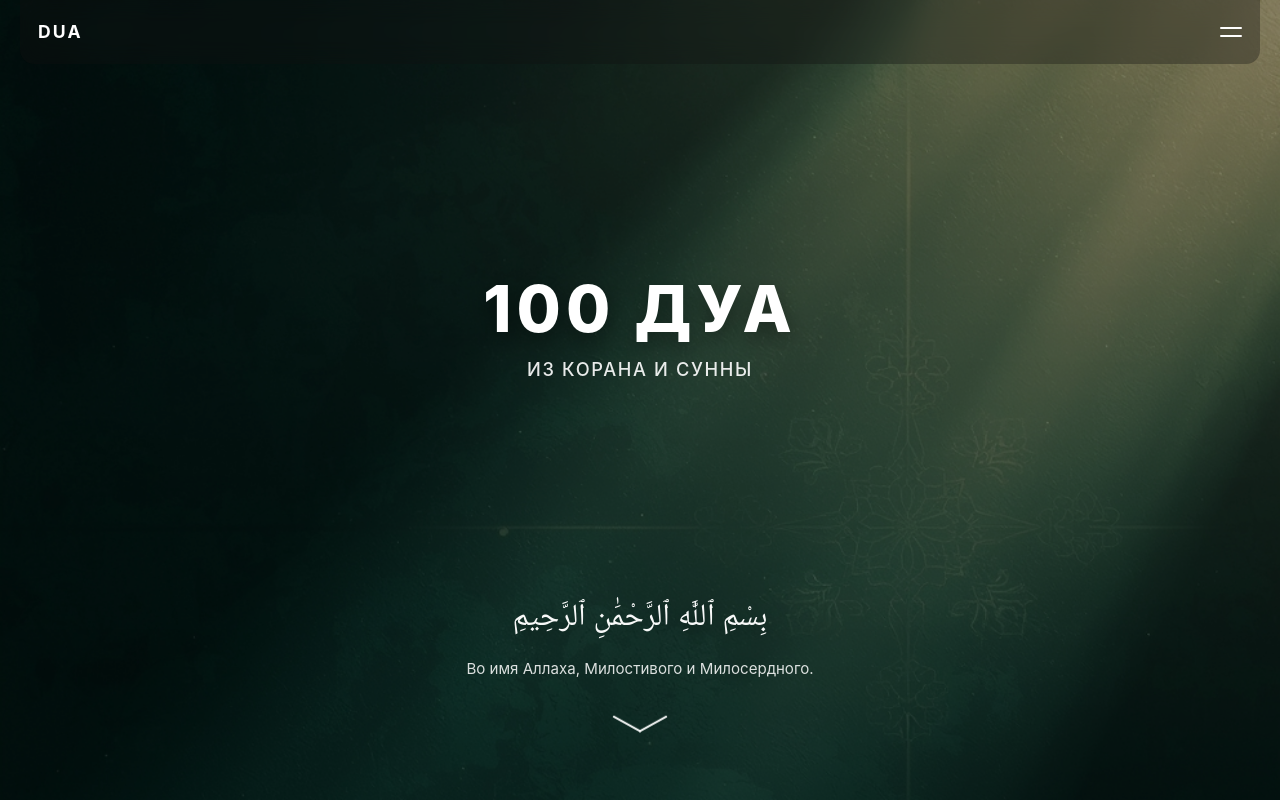
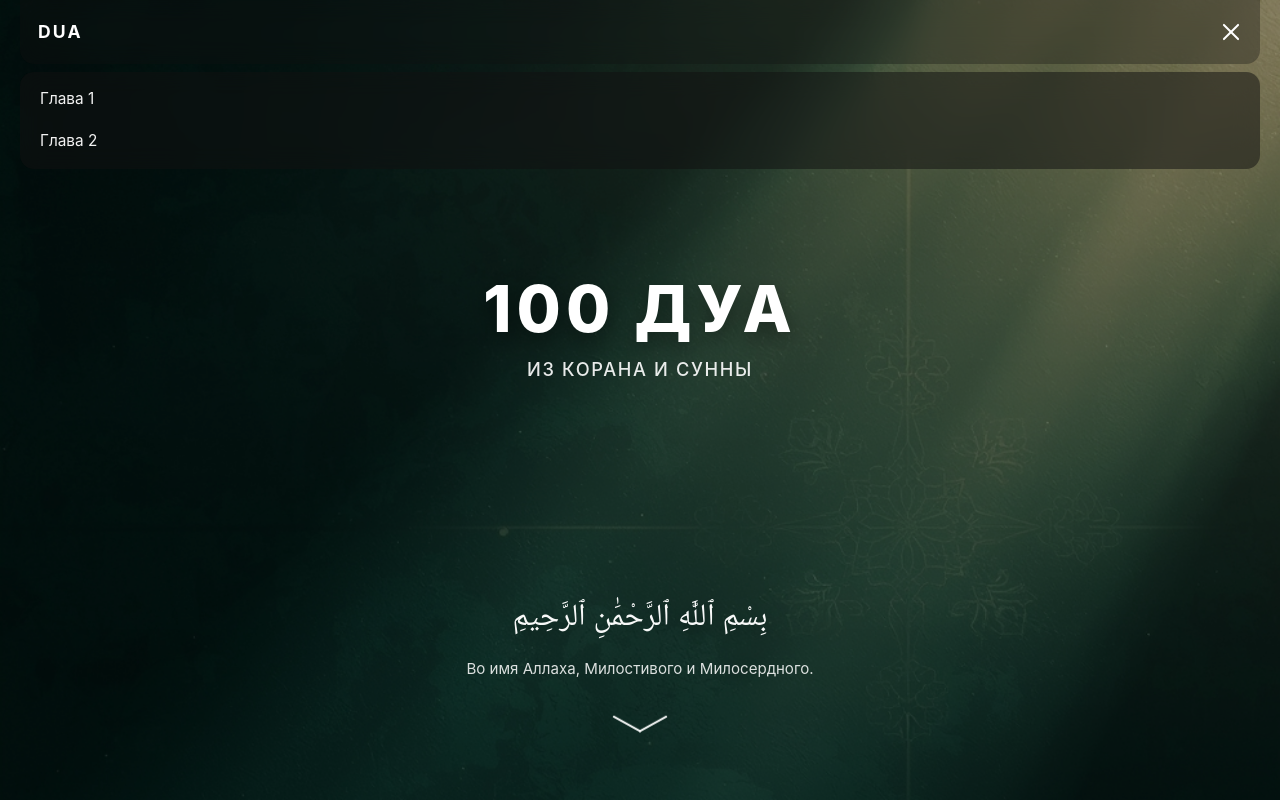
Before and after one commit to ALDYNEC-07/sto-dua, a Next.js app: page / in a window 1280 px wide. Both pictures are taken after a click on the button 1222 px from the left and 32 px from the top of the page. Shown: the top 800 px of the page. Built offline with nearby package versions, Linux system fonts and the light colour scheme.

Commit message:
Сделал бургер-меню рабочим с двумя ссылками на главы.

```diff
--- a/src/components/SiteHeader.module.css
+++ b/src/components/SiteHeader.module.css
@@ -47,6 +47,52 @@
   margin-left: auto;
   border-radius: 2px;
   background: #fff;
+  transition: transform 180ms ease, opacity 180ms ease;
+}
+
+.burgerMenu[aria-expanded="true"] span:first-child {
+  transform: translateY(4px) rotate(45deg);
+}
+
+.burgerMenu[aria-expanded="true"] span:last-child {
+  transform: translateY(-4px) rotate(-45deg);
+}
+
+.siteMenu {
+  margin-top: 8px;
+  padding: 8px;
+  border-radius: 14px;
+  background: rgba(18, 18, 18, 0.52);
+  backdrop-filter: blur(12px);
+  -webkit-backdrop-filter: blur(12px);
+  display: grid;
+  gap: 4px;
+  opacity: 0;
+  transform: translateY(-8px);
+  pointer-events: none;
+  transition: opacity 180ms ease, transform 180ms ease;
+}
+
+.siteMenuOpen {
+  opacity: 1;
+  transform: translateY(0);
+  pointer-events: auto;
+}
+
+.siteMenuLink {
+  display: block;
+  padding: 10px 12px;
+  border-radius: 10px;
+  color: rgba(255, 255, 255, 0.95);
+  font-size: 0.92rem;
+  line-height: 1.2;
+  text-decoration: none;
+}
+
+.siteMenuLink:hover,
+.siteMenuLink:focus-visible {
+  background: rgba(255, 255, 255, 0.12);
+  outline: none;
 }
 
 @media (min-width: 768px) {
@@ -62,4 +108,8 @@
   .siteLogo {
     font-size: 1.1rem;
   }
+
+  .siteMenuLink {
+    font-size: 0.96rem;
+  }
 }
--- a/src/components/SiteHeader.tsx
+++ b/src/components/SiteHeader.tsx
@@ -1,17 +1,60 @@
+"use client";
+
+import { useState } from "react";
 import styles from "./SiteHeader.module.css";
 
+const chapterLinks = [
+  { href: "/#dua-start", label: "Глава 1" },
+  { href: "/#dua-forgiveness-mercy", label: "Глава 2" },
+];
+
 export default function SiteHeader() {
+  const [isMenuOpen, setIsMenuOpen] = useState(false);
+
+  const toggleMenu = () => {
+    setIsMenuOpen((prevState) => !prevState);
+  };
+
+  const closeMenu = () => {
+    setIsMenuOpen(false);
+  };
+
   return (
     <header className={styles.siteHeader}>
       <div className={styles.siteHeaderInner}>
         <div className={styles.siteLogo} aria-label="Brand logo">
           DUA
         </div>
-        <button className={styles.burgerMenu} type="button" aria-label="Open menu">
+        <button
+          className={styles.burgerMenu}
+          type="button"
+          aria-label={isMenuOpen ? "Закрыть меню" : "Открыть меню"}
+          aria-expanded={isMenuOpen}
+          aria-controls="site-menu"
+          onClick={toggleMenu}
+        >
           <span />
           <span />
         </button>
       </div>
+      <nav
+        id="site-menu"
+        className={`${styles.siteMenu} ${isMenuOpen ? styles.siteMenuOpen : ""}`}
+        aria-label="Навигация по главам"
+      >
+        {chapterLinks.map((chapterLink) => {
+          return (
+            <a
+              key={chapterLink.href}
+              className={styles.siteMenuLink}
+              href={chapterLink.href}
+              onClick={closeMenu}
+            >
+              {chapterLink.label}
+            </a>
+          );
+        })}
+      </nav>
     </header>
   );
 }
```
